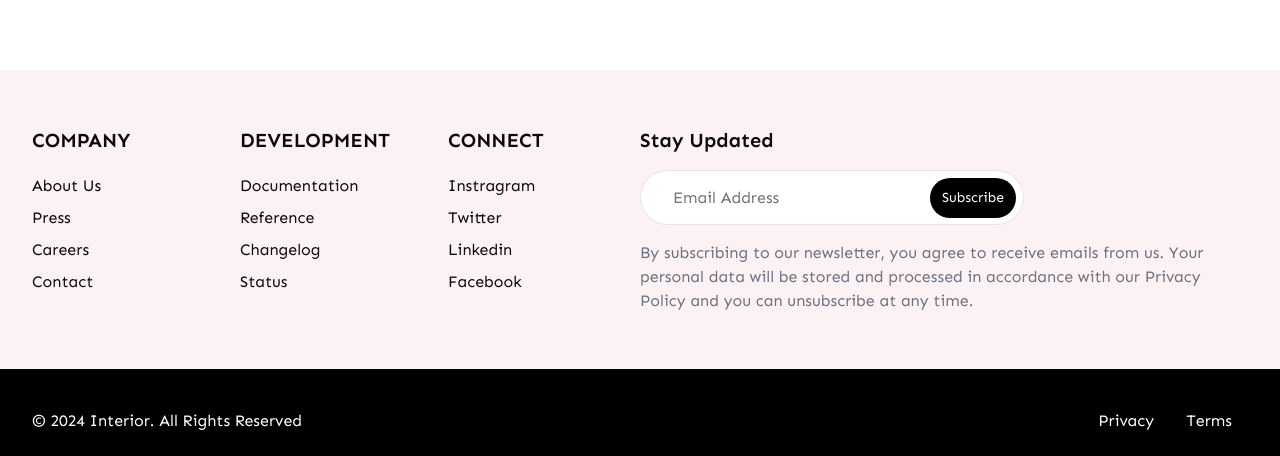
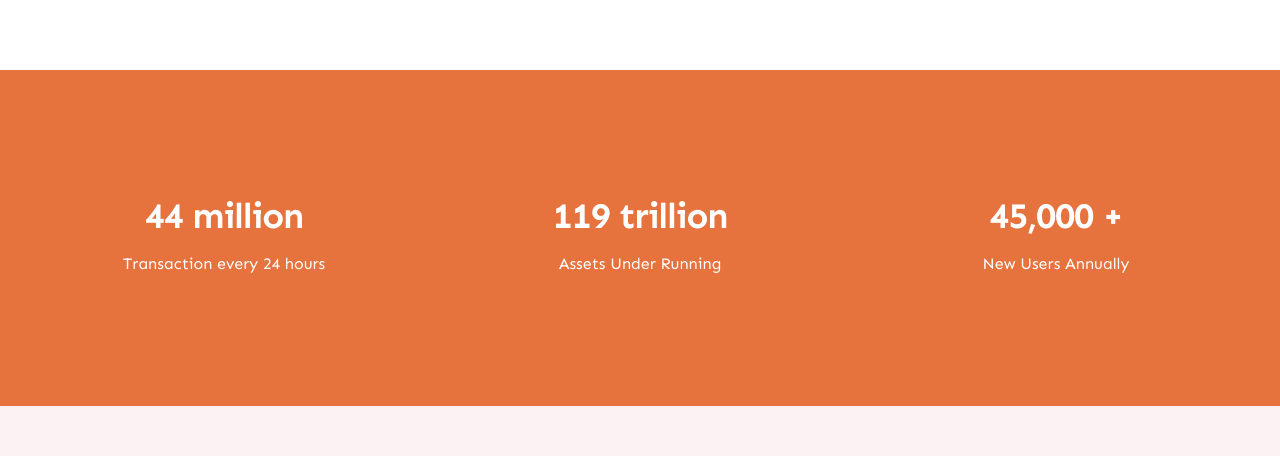
Before and after one commit to utkuoylum/interiordesign, a Next.js app: page / in a window 1280 px wide. Shown: the part 762-1218 px from the top of the page. Built offline with nearby package versions, Linux system fonts and the light colour scheme.

Commit message:
badge and company sections

```diff
--- a/app/page.js
+++ b/app/page.js
@@ -1,7 +1,7 @@
 // import AboutComponent from "@/components/AboutComponent";
 // import CatalogSwiperSection from "@/components/CatalogSwiperSection";
 // import CatalogueSection from "@/components/CatalogueSection";
-// import CompanySection from "@/components/CompanySection";
+import CompanySection from "@/components/CompanySection";
 // import ContactSection from "@/components/ContactSection";
 import HeroSection from "@/components/HeroSection";
 
@@ -10,8 +10,8 @@
   return (
     <>
       <HeroSection />
-      {/* <CompanySection />
-      <AboutComponent />
+      <CompanySection />
+      {/* <AboutComponent />
       <CatalogueSection />
       <CatalogSwiperSection />
       <ContactSection /> */}
--- /dev/null
+++ b/components/Badge.jsx
@@ -0,0 +1,21 @@
+'use client';
+import CountUp from 'react-countup';
+
+const Badge = ({
+    containerStyles,
+    endCountNum,
+    endCountText,
+}) => {
+    return (
+        <div className={`${containerStyles}`}>
+            <div className='flex items-center justify-center gap-x-2'>
+                <div className='text-4xl leading-none font-bold'>
+                    <CountUp end={endCountNum} delay={1} duration={4} />
+                    {endCountText}
+                </div>
+            </div>
+        </div>
+    )
+}
+
+export default Badge
--- /dev/null
+++ b/components/CompanySection.jsx
@@ -0,0 +1,68 @@
+'use client'
+
+import { tagVariants, titleVariants } from "@/utils/animation"
+import Badge from "./Badge"
+import { motion } from "framer-motion"
+
+const CompanySection = () => {
+    return (
+        <div className="bg-primary dark:bg-tertiary py-24 sm:py-32">
+            <div className="mx-auto max-w-7xl px-6 lg:px-8">
+                <dl className="grid grid-cols-1 gap-x-8 gap-y-16 text-center lg:grid-cols-3">
+                    {/* Badge 1 */}
+                    <motion.div
+                    initial="offscreen"
+                    whileInView={"onscreen"}
+                    variants={titleVariants}
+                    className="mx-auto flex max-w-xs flex-col gap-y-4">
+                        <dt className="text-white leading-7">
+                            Transaction every 24 hours
+                        </dt>
+                        <dd className="order-first text-3xl font-semibold tracking-tight text-white sm:text-5xl">
+                            <Badge
+                            endCountNum={44}
+                            endCountText=' million'
+                            />
+                        </dd>
+                    </motion.div>
+
+                    {/* Badge 2 */}
+                    <motion.div
+                    initial="offscreen"
+                    whileInView={"onscreen"}
+                    variants={tagVariants}
+                    className="mx-auto flex max-w-xs flex-col gap-y-4">
+                        <dt className="text-white leading-7">
+                            Assets Under Running
+                        </dt>
+                        <dd className="order-first text-3xl font-semibold tracking-tight text-white sm:text-5xl">
+                            <Badge
+                            endCountNum={119}
+                            endCountText=' trillion'
+                            />
+                        </dd>
+                    </motion.div>
+
+                    {/* Badge 3 */}
+                    <motion.div
+                    initial="offscreen"
+                    whileInView={"onscreen"}
+                    variants={tagVariants}
+                    className="mx-auto flex max-w-xs flex-col gap-y-4">
+                        <dt className="text-white leading-7">
+                            New Users Annually
+                        </dt>
+                        <dd className="order-first text-3xl font-semibold tracking-tight text-white sm:text-5xl">
+                            <Badge
+                            endCountNum={45000}
+                            endCountText=' +'
+                            />
+                        </dd>
+                    </motion.div>
+                </dl>
+            </div>
+        </div>
+    )
+}
+
+export default CompanySection
--- a/components/HeroSection.jsx
+++ b/components/HeroSection.jsx
@@ -52,7 +52,7 @@
                 src="/image/hall.png"
                 width={800}
                 height={500}
-                alt=""
+                alt="room interior"
                 className="absolute right-20 xl:h-[448px] xl:w-[700px] lg:h-[344px] lg:w-[500px] hidden lg:block"
                 />
             </div>
```
